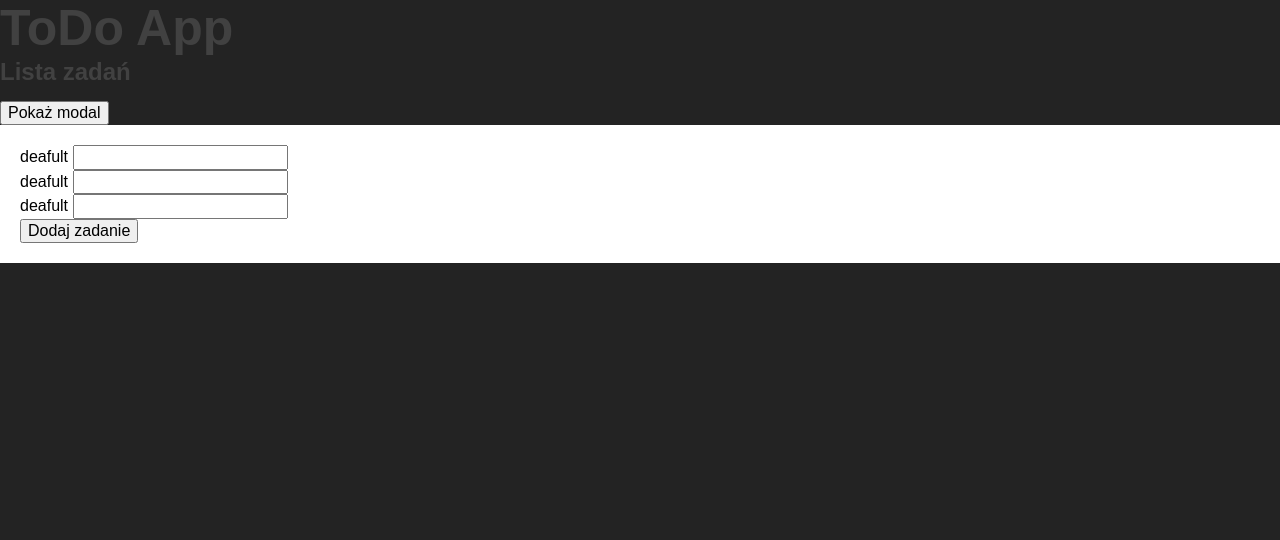
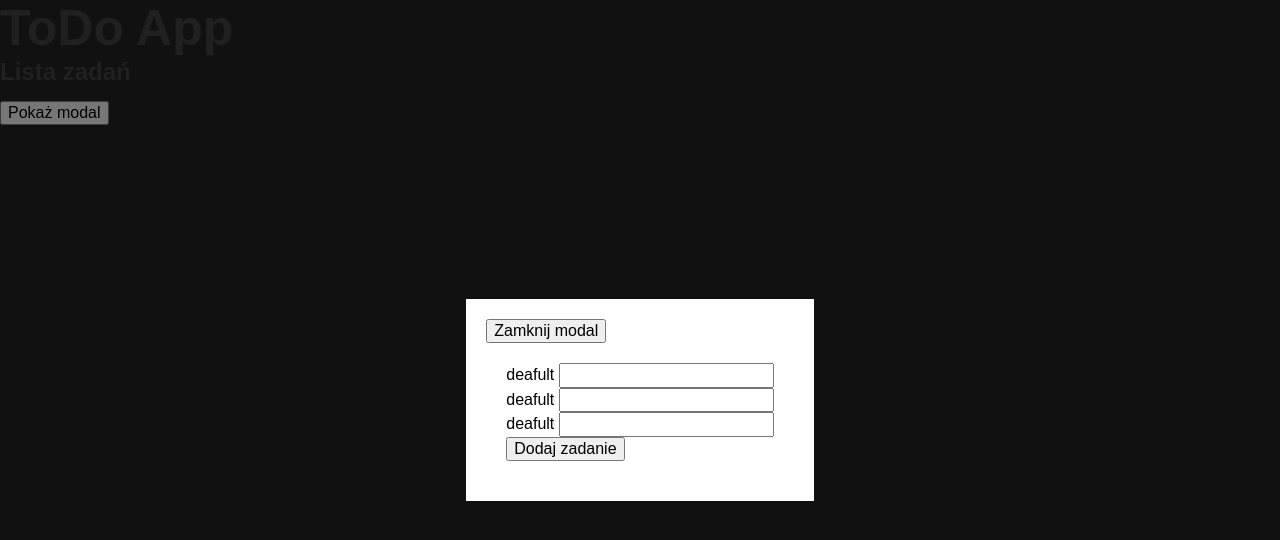
Before and after one commit to BurdalskiBartosz/NewTodo, a website built with webpack: page src/index.html in a window 1280 px wide. Both pictures are taken after a click on the button "Pokaż modal". Built offline with nearby package versions, Linux system fonts and the light colour scheme.

Commit message:
Safty commit

```diff
--- a/src/index.ts
+++ b/src/index.ts
@@ -1,6 +1,6 @@
 import "./scss/index.scss";
 import { TodoList } from "./js/TodoList";
-import { AddTodoFormModal } from "./components/AddTodoFormModal";
+import { AddTodoFormModal } from "./components/modals/AddTodoFormModal/AddTodoFormModal";
 
 class Application {
 	private todoList!: TodoList;
--- a/src/js/lib/modal/Modal.ts
+++ b/src/js/lib/modal/Modal.ts
@@ -1,17 +1,24 @@
 class Modal {
 	private static root: HTMLElement;
 	private static wrapper: HTMLElement;
+
+	static get closeIcon() {
+		const wrapper = document.createElement("div");
+		wrapper.innerHTML = `<button class="modal-close">Zamknij modal</button>`;
+		const btn = wrapper.querySelector(".modal-close");
+		btn?.addEventListener("click", () => this.close());
+		return wrapper;
+	}
 
 	static create(id: string = "modal-wrapper", content: HTMLElement) {
 		this.root = document.querySelector(`#${id}`) as HTMLDivElement;
 		this.wrapper = document.createElement("div");
 		this.wrapper.classList.add("modal");
-		this.root?.appendChild(this.wrapper);
+		this.root?.appendChild(this.wrapper).appendChild(this.closeIcon);
 		this.wrapper.appendChild(content);
 	}
 
 	static open() {
-		console.log("test");
 		this.root.classList.add("open");
 	}
 
--- /dev/null
+++ b/src/scss/components/_modal.scss
@@ -0,0 +1,21 @@
+.modal-wrapper {
+	position: absolute;
+	top: 0;
+	left: 0;
+	right: 0;
+	bottom: 0;
+	background-color: rgba(0, 0, 0, 0.5);
+	display: flex;
+	justify-content: center;
+	align-items: center;
+	opacity: 0;
+	pointer-events: none;
+	&.open {
+		opacity: 1;
+		pointer-events: initial;
+	}
+	.modal {
+		padding: 2rem;
+		background-color: white;
+	}
+}
--- a/src/scss/components/index.scss
+++ b/src/scss/components/index.scss
@@ -1 +1 @@
-@import "_form.scss";
+@import "_form.scss", "_modal.scss";
```
Also changed, not shown: src/components/forms/AddTodo/AddTodoForm.ts (added, +35 -0 lines), src/components/modals/AddTodoFormModal/AddTodoFormModal.ts (renamed from src/components/AddTodoFormModal.ts, +5 -5 lines), 1 other file.
